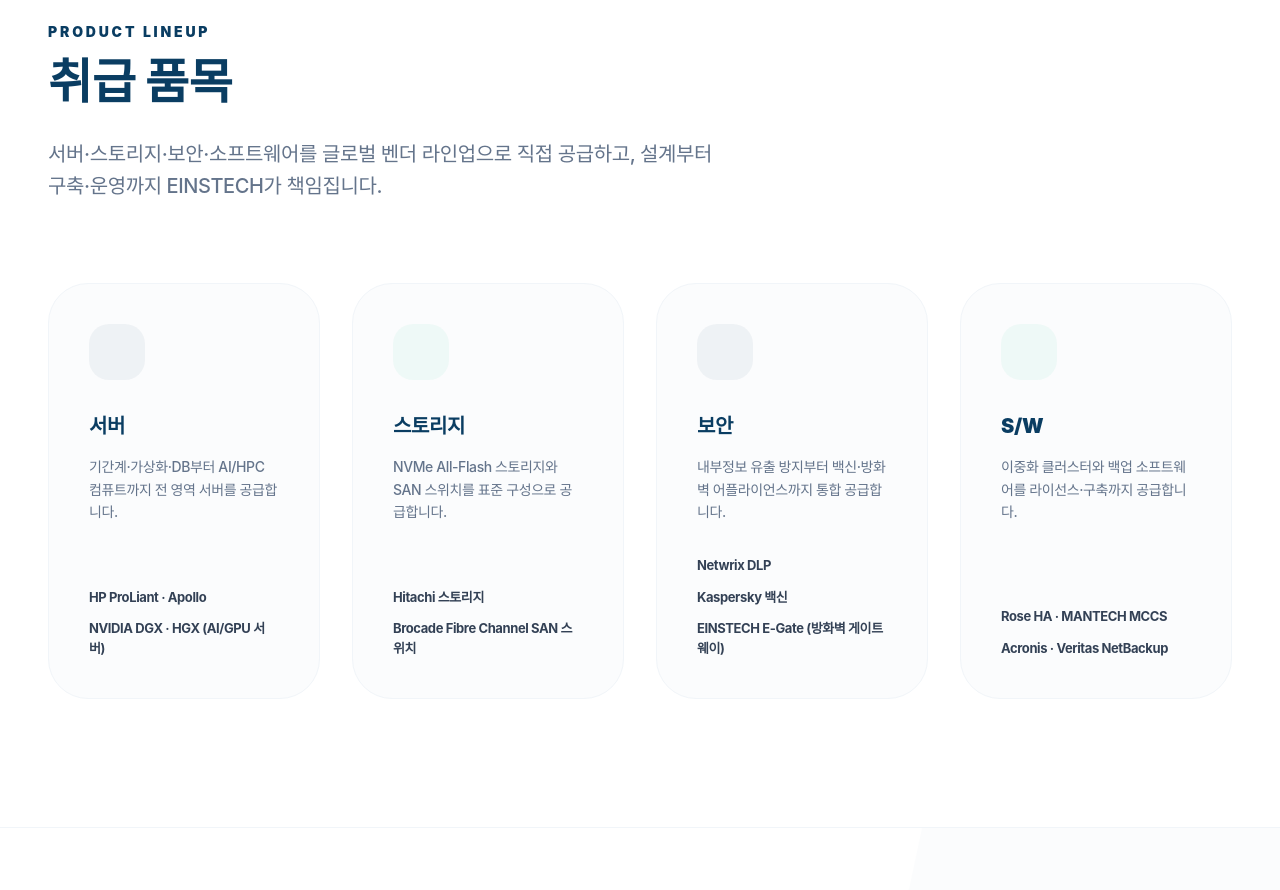
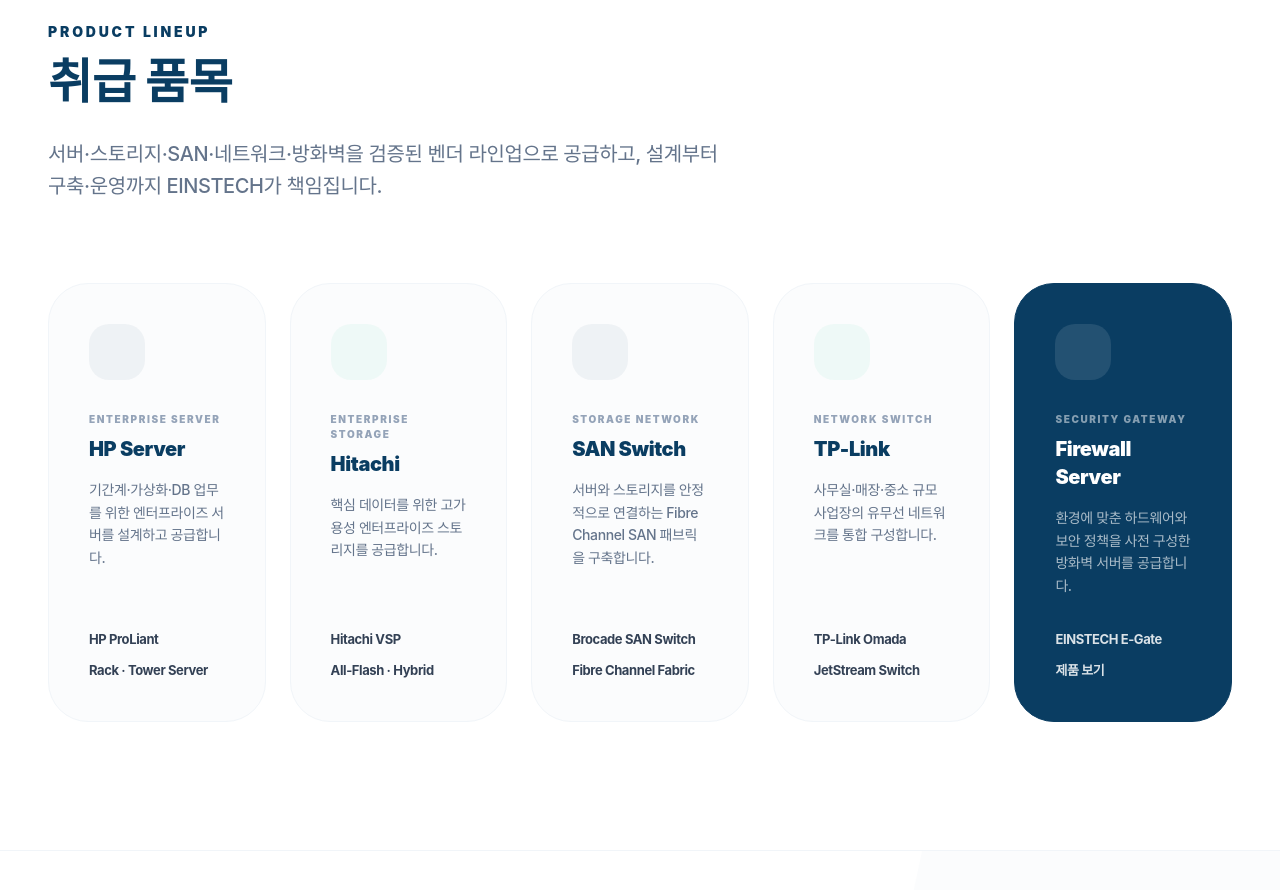
Before and after one commit to yumunix/einstech-landing, a Next.js app: page / in a window 1280 px wide. Shown: the part 3220-4110 px from the top of the page. Built offline with nearby package versions, Linux system fonts and the light colour scheme; a web font is replaced by a local one.

Commit message:
refine product lineup into five core offerings

```diff
--- a/app/page.jsx
+++ b/app/page.jsx
@@ -458,80 +458,112 @@
               취급 품목
             </h2>
             <p className="text-xl text-slate-500 leading-relaxed font-medium">
-              서버·스토리지·보안·소프트웨어를 글로벌 벤더 라인업으로 직접
+              서버·스토리지·SAN·네트워크·방화벽을 검증된 벤더 라인업으로
               공급하고, 설계부터 구축·운영까지 EINSTECH가 책임집니다.
             </p>
           </div>
 
-          <div className="grid md:grid-cols-2 xl:grid-cols-4 gap-8">
-            {/* 서버 */}
+          <div className="grid md:grid-cols-2 xl:grid-cols-5 gap-6">
+            {/* HP Server */}
             <div className="p-10 rounded-[40px] bg-slate-50/60 border border-slate-100 flex flex-col h-full">
               <div className="w-14 h-14 bg-navy/5 rounded-[20px] flex items-center justify-center mb-8">
                 <i className="ph-fill ph-hard-drives text-2xl text-navy"></i>
               </div>
-              <h3 className="text-xl font-black text-navy mb-4">서버</h3>
+              <div className="text-[10px] font-black text-slate-400 tracking-[0.16em] mb-2">
+                ENTERPRISE SERVER
+              </div>
+              <h3 className="text-xl font-black text-navy mb-4">HP Server</h3>
               <p className="text-slate-500 font-medium leading-relaxed mb-8 flex-grow text-sm">
-                기간계·가상화·DB부터 AI/HPC 컴퓨트까지 전 영역 서버를
+                기간계·가상화·DB 업무를 위한 엔터프라이즈 서버를 설계하고
                 공급합니다.
               </p>
               <ul className="space-y-3 text-[13px] font-bold text-slate-700">
-                <li>HP ProLiant · Apollo</li>
-                <li>NVIDIA DGX · HGX (AI/GPU 서버)</li>
+                <li>HP ProLiant</li>
+                <li>Rack · Tower Server</li>
               </ul>
             </div>
 
-            {/* 스토리지 */}
+            {/* Hitachi Storage */}
             <div className="p-10 rounded-[40px] bg-slate-50/60 border border-slate-100 flex flex-col h-full">
               <div className="w-14 h-14 bg-emerald/5 rounded-[20px] flex items-center justify-center mb-8">
                 <i className="ph-fill ph-database text-2xl text-emerald"></i>
               </div>
-              <h3 className="text-xl font-black text-navy mb-4">스토리지</h3>
+              <div className="text-[10px] font-black text-slate-400 tracking-[0.16em] mb-2">
+                ENTERPRISE STORAGE
+              </div>
+              <h3 className="text-xl font-black text-navy mb-4">Hitachi</h3>
               <p className="text-slate-500 font-medium leading-relaxed mb-8 flex-grow text-sm">
-                NVMe All-Flash 스토리지와 SAN 스위치를 표준 구성으로
+                핵심 데이터를 위한 고가용성 엔터프라이즈 스토리지를
                 공급합니다.
               </p>
               <ul className="space-y-3 text-[13px] font-bold text-slate-700">
-                <li>Hitachi 스토리지</li>
-                <li>Brocade Fibre Channel SAN 스위치</li>
+                <li>Hitachi VSP</li>
+                <li>All-Flash · Hybrid</li>
               </ul>
             </div>
 
-            {/* 보안 */}
+            {/* SAN Switch */}
             <div className="p-10 rounded-[40px] bg-slate-50/60 border border-slate-100 flex flex-col h-full">
               <div className="w-14 h-14 bg-navy/5 rounded-[20px] flex items-center justify-center mb-8">
-                <i className="ph-fill ph-shield-check text-2xl text-navy"></i>
+                <i className="ph-fill ph-git-branch text-2xl text-navy"></i>
               </div>
-              <h3 className="text-xl font-black text-navy mb-4">보안</h3>
+              <div className="text-[10px] font-black text-slate-400 tracking-[0.16em] mb-2">
+                STORAGE NETWORK
+              </div>
+              <h3 className="text-xl font-black text-navy mb-4">SAN Switch</h3>
               <p className="text-slate-500 font-medium leading-relaxed mb-8 flex-grow text-sm">
-                내부정보 유출 방지부터 백신·방화벽 어플라이언스까지 통합
-                공급합니다.
+                서버와 스토리지를 안정적으로 연결하는 Fibre Channel SAN
+                패브릭을 구축합니다.
               </p>
               <ul className="space-y-3 text-[13px] font-bold text-slate-700">
-                <li>Netwrix DLP</li>
-                <li>Kaspersky 백신</li>
-                <li>
-                  <a href="/e-gate" className="hover:text-navy underline decoration-slate-300">
-                    EINSTECH E-Gate (방화벽 게이트웨이)
-                  </a>
-                </li>
+                <li>Brocade SAN Switch</li>
+                <li>Fibre Channel Fabric</li>
               </ul>
             </div>
 
-            {/* S/W */}
+            {/* TP-Link Network Switch */}
             <div className="p-10 rounded-[40px] bg-slate-50/60 border border-slate-100 flex flex-col h-full">
               <div className="w-14 h-14 bg-emerald/5 rounded-[20px] flex items-center justify-center mb-8">
-                <i className="ph-fill ph-cube text-2xl text-emerald"></i>
+                <i className="ph-fill ph-network text-2xl text-emerald"></i>
               </div>
-              <h3 className="text-xl font-black text-navy mb-4">S/W</h3>
+              <div className="text-[10px] font-black text-slate-400 tracking-[0.16em] mb-2">
+                NETWORK SWITCH
+              </div>
+              <h3 className="text-xl font-black text-navy mb-4">TP-Link</h3>
               <p className="text-slate-500 font-medium leading-relaxed mb-8 flex-grow text-sm">
-                이중화 클러스터와 백업 소프트웨어를 라이선스·구축까지
+                사무실·매장·중소 규모 사업장의 유무선 네트워크를 통합
+                구성합니다.
+              </p>
+              <ul className="space-y-3 text-[13px] font-bold text-slate-700">
+                <li>TP-Link Omada</li>
+                <li>JetStream Switch</li>
+              </ul>
+            </div>
+
+            {/* Firewall Server */}
+            <a
+              href="/e-gate"
+              className="group p-10 rounded-[40px] bg-navy text-white border border-navy flex flex-col h-full transition-all hover:-translate-y-1 hover:shadow-[0_20px_50px_rgba(10,61,98,0.2)]"
+            >
+              <div className="w-14 h-14 bg-white/10 rounded-[20px] flex items-center justify-center mb-8">
+                <i className="ph-fill ph-shield-check text-2xl text-white"></i>
+              </div>
+              <div className="text-[10px] font-black text-white/50 tracking-[0.16em] mb-2">
+                SECURITY GATEWAY
+              </div>
+              <h3 className="text-xl font-black mb-4">Firewall Server</h3>
+              <p className="text-white/65 font-medium leading-relaxed mb-8 flex-grow text-sm">
+                환경에 맞춘 하드웨어와 보안 정책을 사전 구성한 방화벽 서버를
                 공급합니다.
               </p>
-              <ul className="space-y-3 text-[13px] font-bold text-slate-700">
-                <li>Rose HA · MANTECH MCCS</li>
-                <li>Acronis · Veritas NetBackup</li>
+              <ul className="space-y-3 text-[13px] font-bold text-white/85">
+                <li>EINSTECH E-Gate</li>
+                <li className="flex items-center gap-2">
+                  제품 보기
+                  <i className="ph-bold ph-arrow-right transition-transform group-hover:translate-x-1"></i>
+                </li>
               </ul>
-            </div>
+            </a>
           </div>
         </div>
       </section>
```
